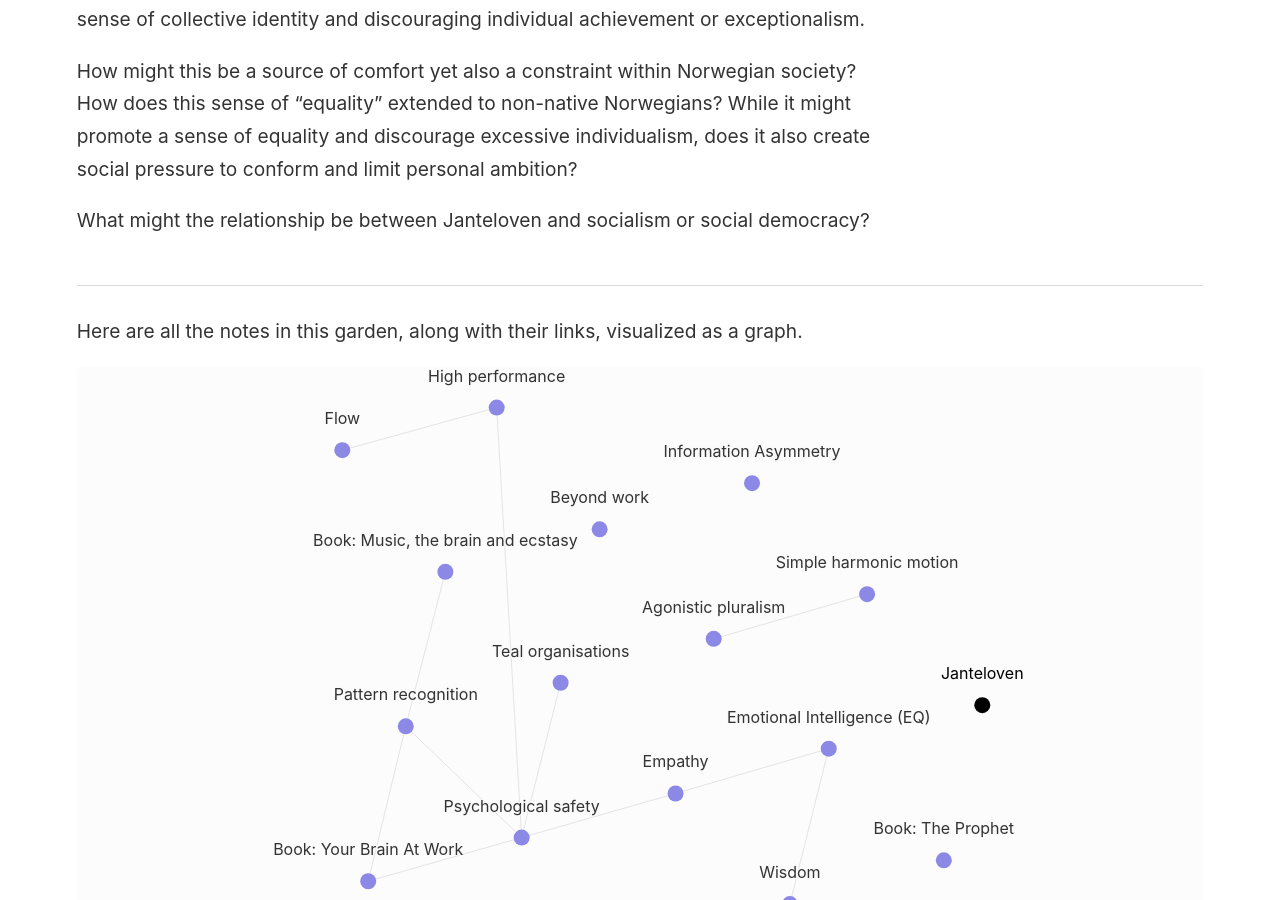
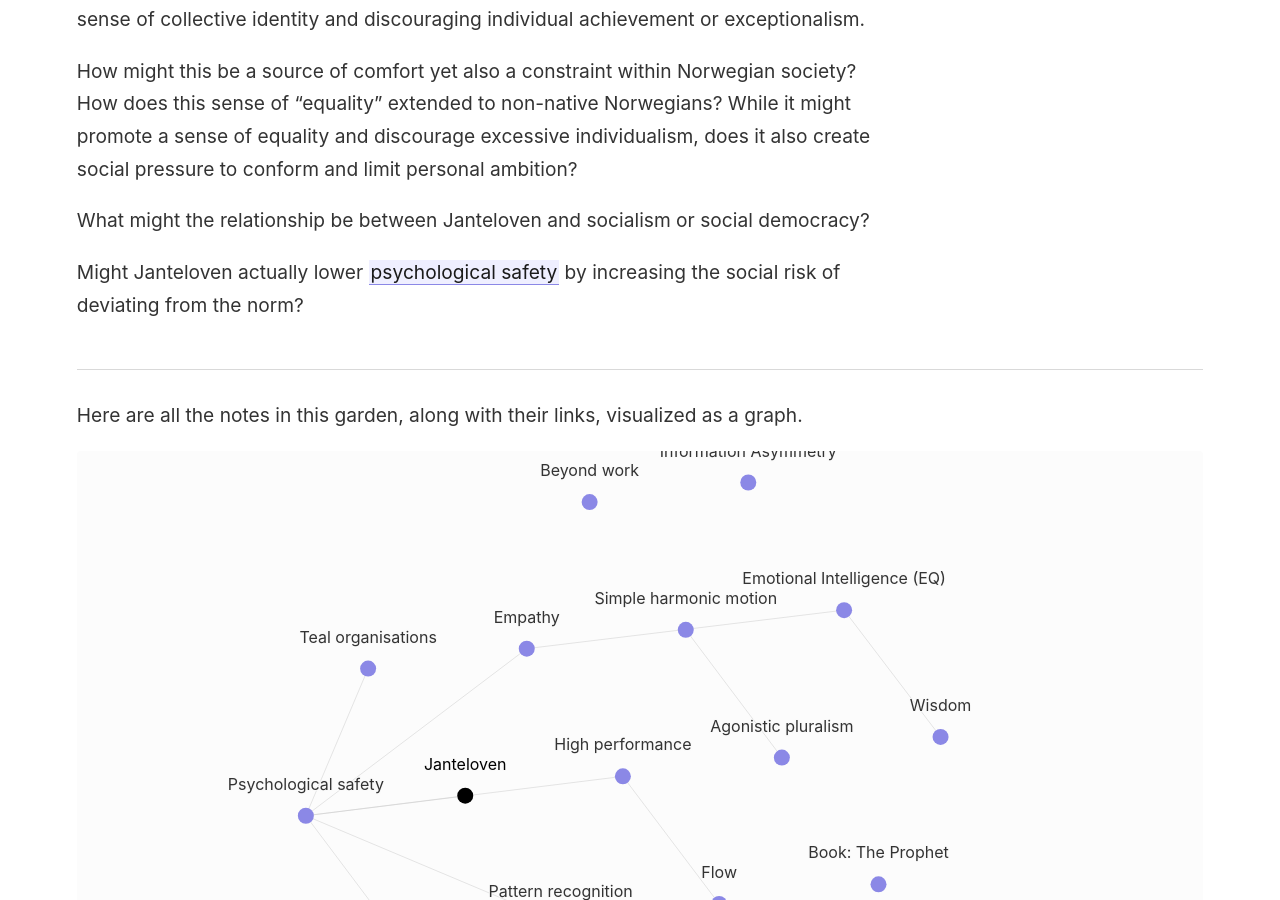
Before and after one commit to bigsee/digital-garden, a Jekyll site: the page built from _notes/Janteloven.md, in a window 1280 px wide and 900 px high, scrolled down 540 px. Built offline with Jekyll 4.4.1, drawn with Linux system fonts in a browser that asks for light colours.

```diff
--- a/_notes/Janteloven.md
+++ b/_notes/Janteloven.md
@@ -11,3 +11,5 @@
 How might this be a source of comfort yet also a constraint within Norwegian society? How does this sense of "equality" extended to non-native Norwegians? While it might promote a sense of equality and discourage excessive individualism, does it also create social pressure to conform and limit personal ambition?
 
 What might the relationship be between Janteloven and socialism or social democracy?
+
+Might Janteloven actually lower [[Psychological safety|psychological safety]] by increasing the social risk of deviating from the norm?
```
